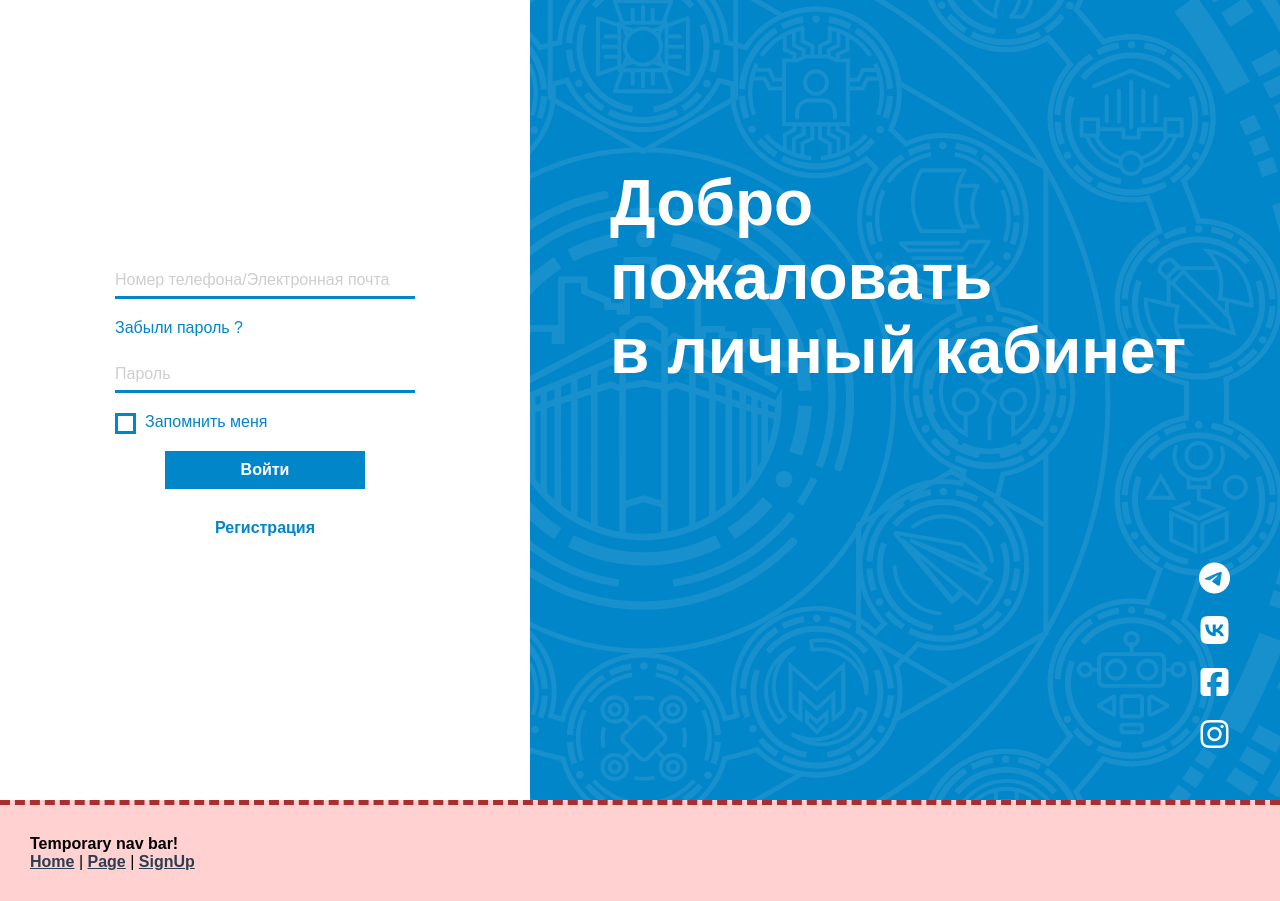
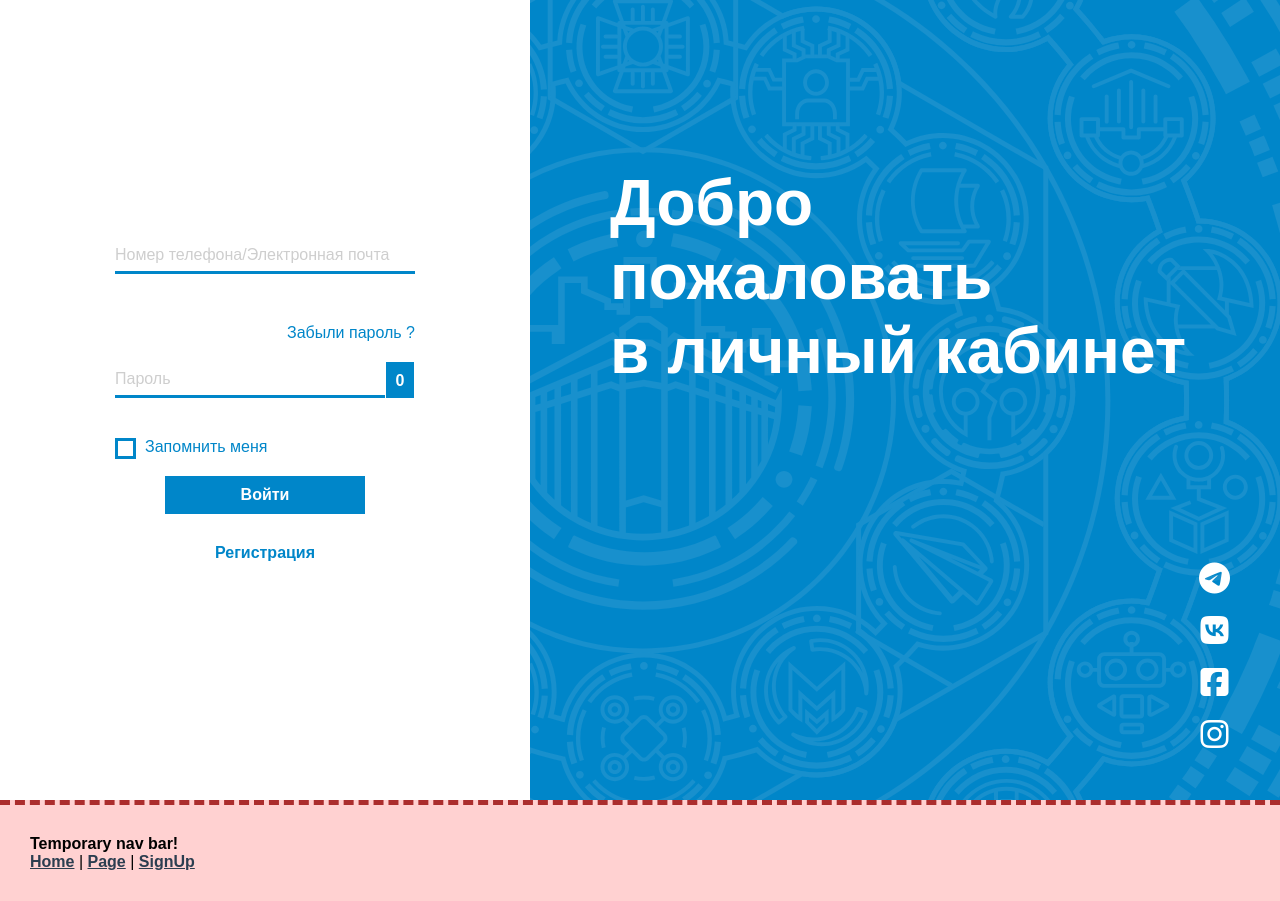
Before and after one commit to dudosyka/adtspb_node, a Vue app in the folder vue/: page /login in a window 1280 px wide. Built offline with nearby package versions, Linux system fonts and the light colour scheme.

Commit message:
Mask in Login

```diff
--- a/vue/src/assets/styles/style.css
+++ b/vue/src/assets/styles/style.css
@@ -189,6 +189,11 @@ body {
   .form {
     min-width: 300px;
     max-width: 500px;
+
+    display: flex;
+    flex-direction: column;
+    justify-content: center;
+    align-items: flex-start;
   }
 
   .input-container {
--- a/vue/src/views/Login.vue
+++ b/vue/src/views/Login.vue
@@ -4,14 +4,19 @@
         <form class="form">
           <div class="input-container">
             <label class="label" v-bind:class="{'label-up': login}">Номер телефона/Электронная почта</label><br>
-            <input type="text" v-model="login" class="type" tabindex="1">
+            <input type="email" v-model="login" class="type" tabindex="1">
           </div>
 
           <router-link class="air-button dark pass-rest" to="/passreset">Забыли пароль ?</router-link>
 
           <div class="input-container">
-            <label class="label" v-bind:class="{'label-up': pass}">Пароль</label><br>
-            <input type="text" v-model="pass" class="type" tabindex="2">
+            <div class="password-container">
+              <div>
+                <label class="label" v-bind:class="{'label-up': pass}">Пароль</label><br>
+                <input :type="passwordFieldType" v-model="pass" class="type" tabindex="1">
+              </div>
+              <button @click="switchVisibility" class="dark-box darken">0</button>
+            </div>
           </div>
 
           <div class="checkbox-container" v-on:click="remember = !remember">
@@ -57,6 +62,7 @@
 
     data() {
       return {
+        passwordFieldType: "password",
         login: null,
         pass: null,
         remember: false //not is parm
@@ -84,6 +90,9 @@
                 console.error(err);
             })
       },
+      switchVisibility() {
+        this.passwordFieldType = this.passwordFieldType === "password" ? "text" : "password";
+      }
     },
   }
 </script>
```
